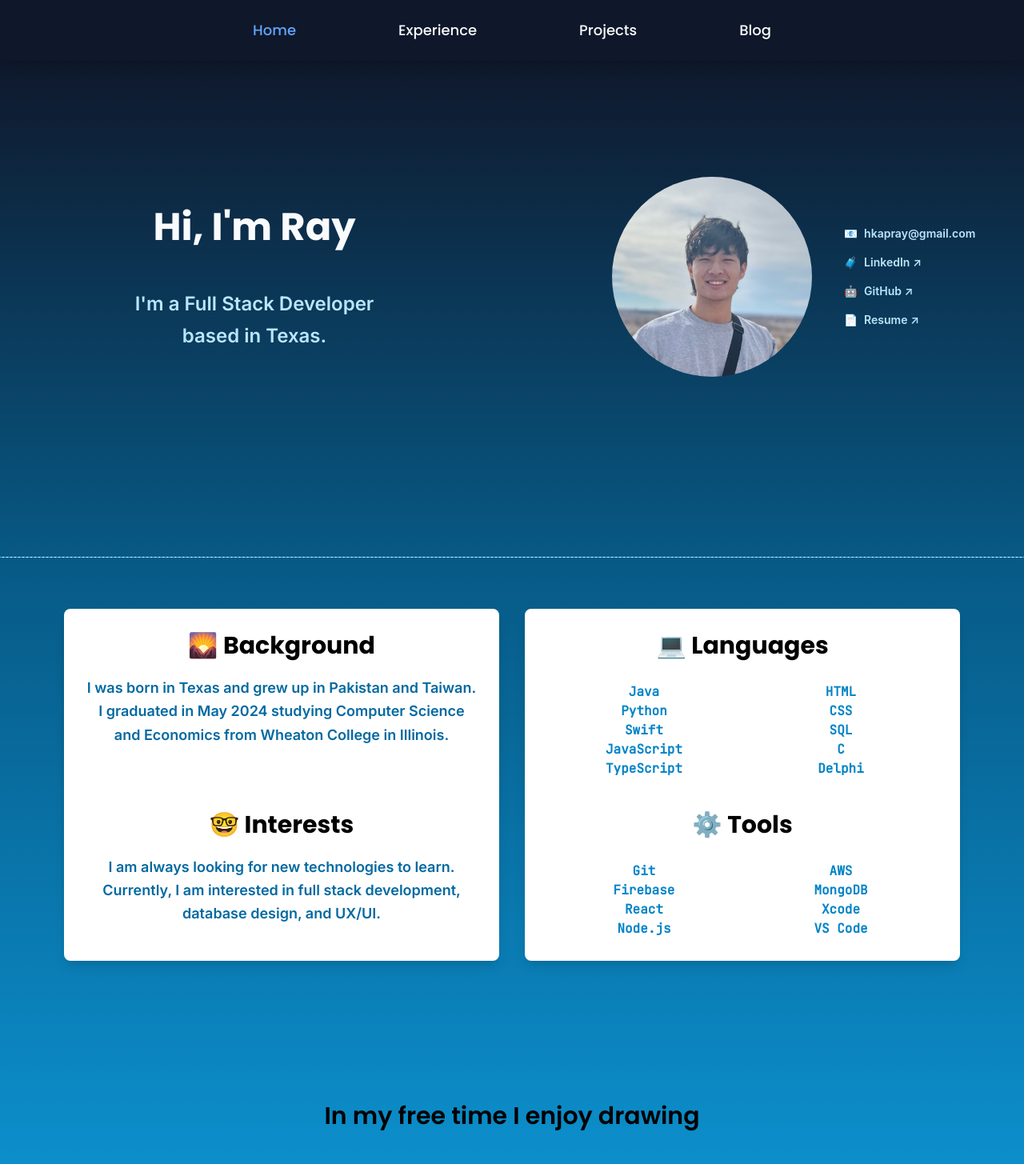
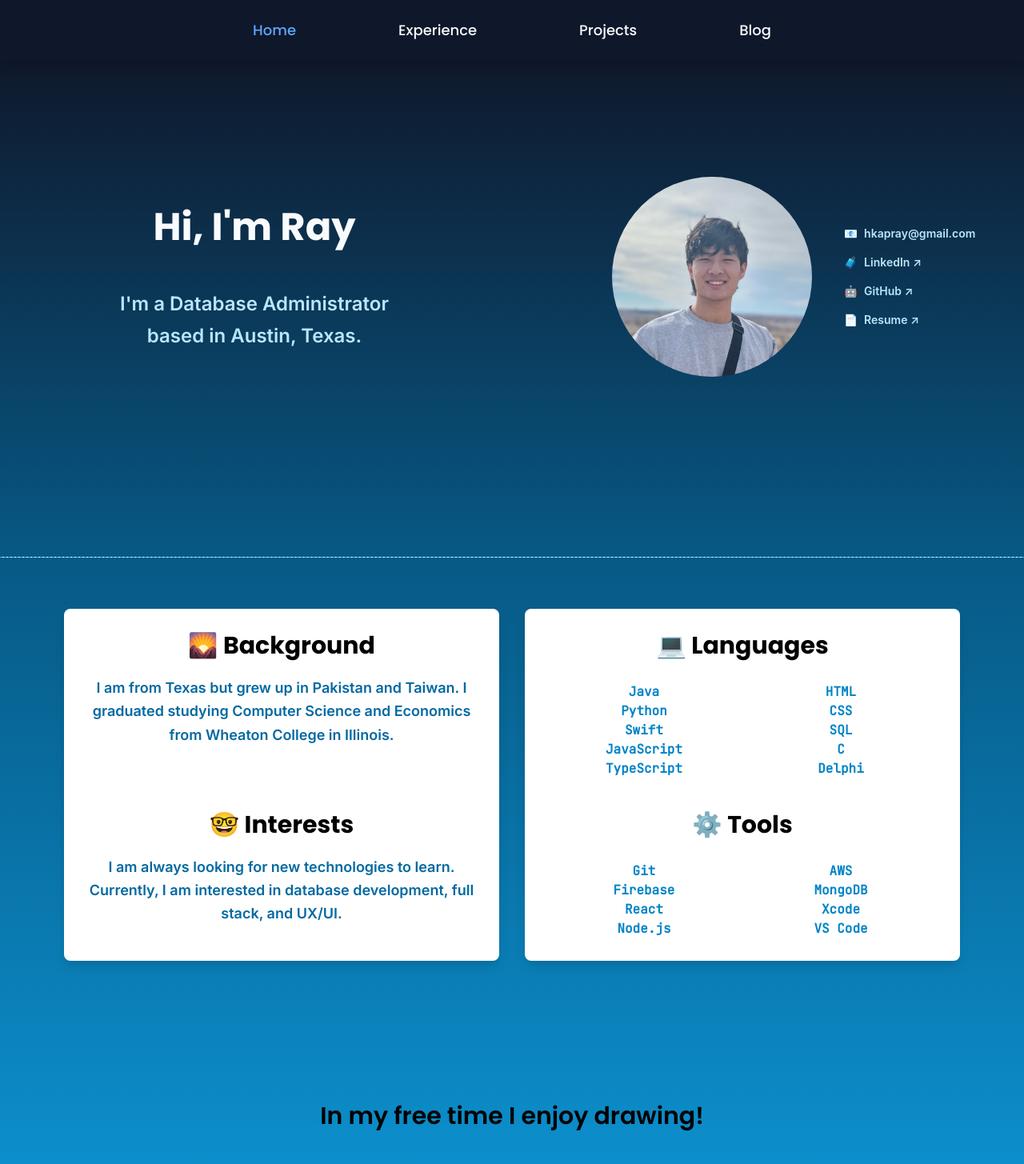
Before and after one commit to rayk1m02/Portfolio, a React (Create React App) app in the folder client/: page / in a window 1280 px wide. Shown: the top 1455 px of the page at 80% size. Built offline with nearby package versions, Linux system fonts and the light colour scheme; the HTML template or start-up script is replaced by a standard one.

Commit message:
update job title

```diff
--- a/client/src/components/Home/Header.tsx
+++ b/client/src/components/Home/Header.tsx
@@ -8,8 +8,8 @@ const Header = () => {
         {/* Left column */}
         <div className="mt-[100px]">
           <h1 className="text-5xl font-heading font-bold mb-14 pt-4">Hi, I'm Ray</h1>
-          <p className="text-2xl font-sans text-primary-200 mb-2 font-semibold">I'm a Full Stack Developer </p>
-          <p className="text-2xl font-sans text-primary-200 mb-20 font-semibold">based in Texas.</p>
+          <p className="text-2xl font-sans text-primary-200 mb-2 font-semibold">I'm a Database Administrator </p>
+          <p className="text-2xl font-sans text-primary-200 mb-20 font-semibold">based in Austin, Texas.</p>
         </div>
         {/* Right column */}
         <div className="flex flex-row justify-center items-center pl-20 pt-8">
--- a/client/src/components/Home/MainA.tsx
+++ b/client/src/components/Home/MainA.tsx
@@ -7,11 +7,11 @@ const MainA: React.FC = () => {
       <div className="p-7 bg-white rounded-lg shadow-lg">
         <h2 className="text-3xl font-heading font-bold mb-5">🌄 Background</h2>
         <p className="text-lg font-sans font-semibold text-primary-700 leading-relaxed mb-20">
-          I was born in Texas and grew up in Pakistan and Taiwan. I graduated in May 2024 studying Computer Science and Economics from Wheaton College in Illinois.
+          I am from Texas but grew up in Pakistan and Taiwan. I graduated studying Computer Science and Economics from Wheaton College in Illinois.
         </p>
         <h2 className="text-3xl font-heading font-bold mb-5">🤓 Interests</h2>
         <p className="text-lg font-sans font-semibold text-primary-700 leading-relaxed">
-          I am always looking for new technologies to learn. Currently, I am interested in full stack development, database design, and UX/UI.
+          I am always looking for new technologies to learn. Currently, I am interested in database development, full stack, and UX/UI.
         </p>
       </div>
       {/* Right column */}
--- a/client/src/components/Home/MainB.tsx
+++ b/client/src/components/Home/MainB.tsx
@@ -5,7 +5,7 @@ const MainB: React.FC = () => {
 
   return (
     <section className="text-center py-20 px-4">
-      <h2 className="text-3xl font-heading font-semibold">In my free time I enjoy drawing</h2>
+      <h2 className="text-3xl font-heading font-semibold">In my free time I enjoy drawing!</h2>
       <div className="w-full flex flex-row flex-nowrap justify-center px-4 py-10">
         {artworks.map((i) => (
           <div key={i} className="p-1 mr-4 last:mr-0">
```
